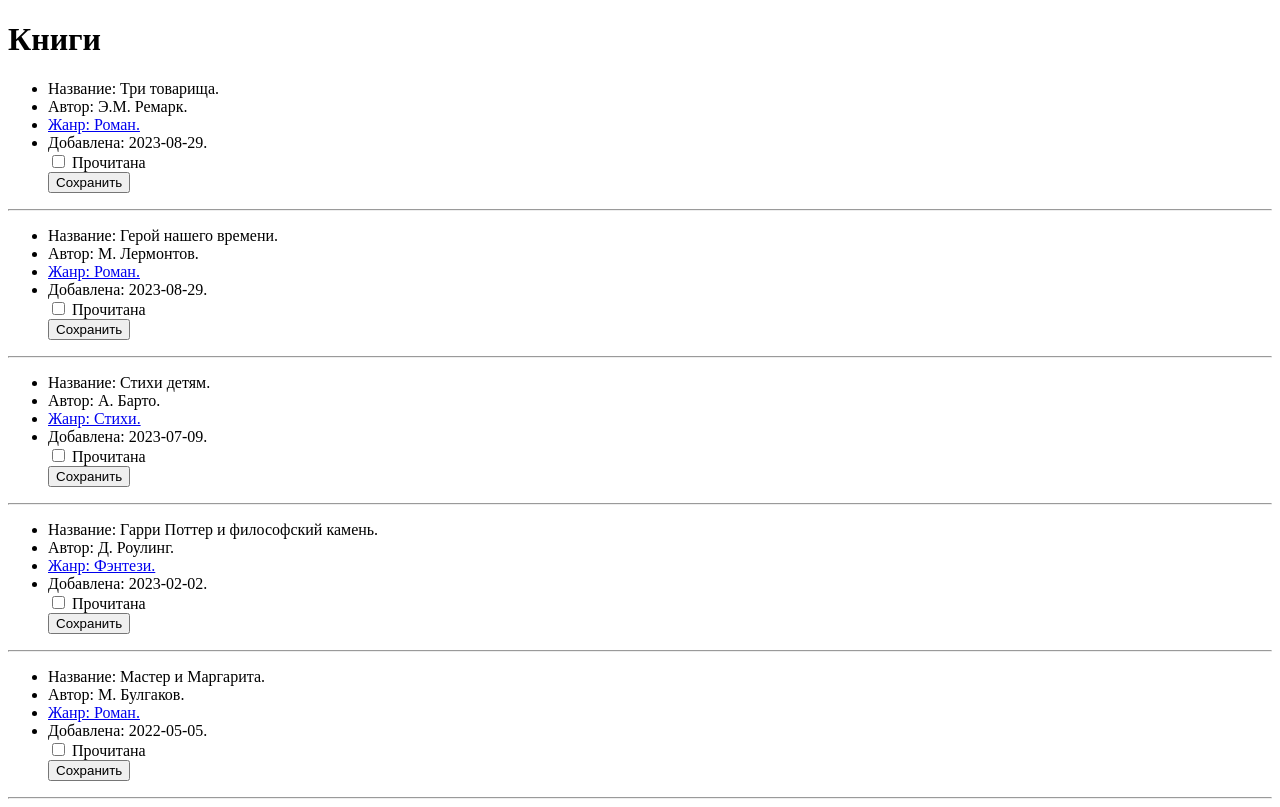
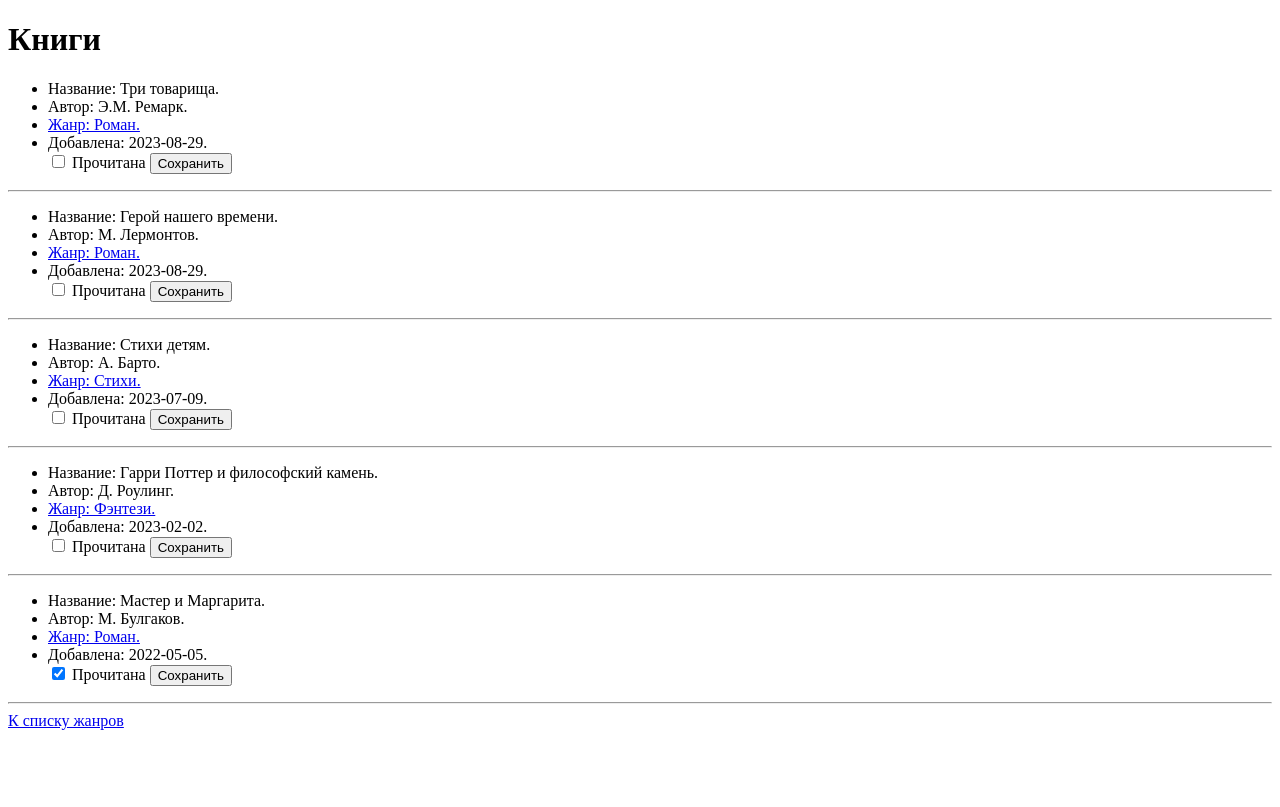
Before and after one commit to DariaZaytseva109/books_flask_sqlalchemy, a Flask app: page /api/v1/book/ in a window 1280 px wide. After the commit the page ends 730 px from the top, so only its background shows below. Run offline with Flask 3, Linux system fonts and the light colour scheme; data comes from the database, SQL or seed files in the repository.

Commit message:
изменила html-страницы - добавила в них ссылки друг на друга. Нужно прописать логику для кнопки\че кбокса

```diff
--- a/main.py
+++ b/main.py
@@ -1,7 +1,5 @@
 from datetime import date
-
-from flask import Flask, render_template
-
+from flask import Flask, render_template, request
 from model import Book, Genre, db
 
 API_ROOT = '/api/v1'
@@ -17,7 +15,7 @@ with app.app_context():
     db.drop_all()
     db.create_all()
 
-    db.session.add(Book(id=1, title='Мастер и Маргарита', author='М. Булгаков', genre_id=1, date_added = date(2022, 5, 5)))
+    db.session.add(Book(id=1, title='Мастер и Маргарита', author='М. Булгаков', genre_id=1, date_added = date(2022, 5, 5), is_read=True))
     db.session.add(Book(id=2, title='Три товарища', author='Э.М. Ремарк', genre_id=1))
     db.session.add(Book(id=3, title='Герой нашего времени', author='М. Лермонтов', genre_id=1))
     db.session.add(Book(id=4, title='Стихи', author='А. Пушкин', genre_id=2, date_added=date(2020, 1, 1)))
@@ -32,7 +30,7 @@ with app.app_context():
 
 
 
-@app.route(BOOK_API_ROOT)
+@app.route(BOOK_API_ROOT, methods=["GET"])
 def list_books():
     '''view главной страницы приложения, который выводит 15 последних записей из Book в порядке создания - новые записи вверху списка'''
     books = Book.query.order_by(Book.date_added.desc()).limit(LIMIT).all()
--- a/templates/genre_page.html
+++ b/templates/genre_page.html
@@ -15,6 +15,9 @@
 </ul>
 <hr>
 {%- endfor %}
+<a href=" {{ url_for('list_genres') }} "> К списку жанров  </a>
+<br>
+<a href=" {{ url_for('list_books') }} "> К списку книг  </a>
 </body>
 
 </html>
--- a/templates/main_page_books.html
+++ b/templates/main_page_books.html
@@ -8,17 +8,22 @@
 <h1> Книги </h1>
 {%- for book in books %}
 <ul>
+    <form>
     <li> Название: {{ book.title }}. </li>
     <li> Автор: {{ book.author }}. </li>
     <li> <a href=" {{ url_for('list_books_by_genre', genre_id=book.genre_id) }} "> Жанр: {{ book.genre_name }}. </a> </li>
     <li> Добавлена: {{ book.date_added }}. </li>
-        <div class="checkbox">
-        <input type="checkbox" id="click">
+
+        <input type="checkbox" name="is_read" {% if book.is_read %} checked{% endif %} >
         <label for="click" class="text"> Прочитана </label>
-        </div>
+
     <button type="submit" name="save">Сохранить</button>
+        </form>
 </ul>
 <hr>
 {%- endfor %}
+
+<a href=" {{ url_for('list_genres') }} "> К списку жанров  </a>
+
 </body>
 </html>
--- a/templates/main_page_genres.html
+++ b/templates/main_page_genres.html
@@ -14,5 +14,6 @@
 </ul>
 <hr>
 {%- endfor %}
+<a href=" {{ url_for('list_books') }} "> К списку книг  </a>
 </body>
 </html>
```
